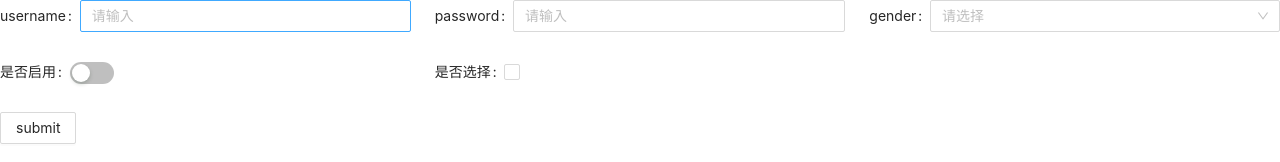
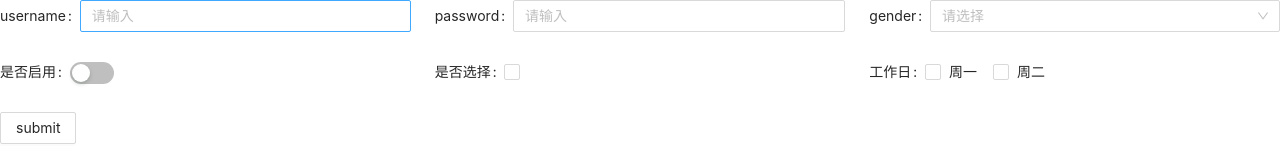
Before and after one commit to 985563349/Pro-Form, a React (Create React App) app: page / in a window 1280 px wide. Shown: the top 162 px of the page. Built offline with nearby package versions, Linux system fonts and the light colour scheme.

Commit message:
添加checkbox-group组件

```diff
--- a/src/App.tsx
+++ b/src/App.tsx
@@ -31,6 +31,22 @@ const App = () => {
           />
           <ProFormSwitch name="disable" label="是否启用" />
           <ProFormCheckbox name="checked" label="是否选择" />
+          <ProFormCheckbox.Group
+            label="工作日"
+            name="days"
+            fieldProps={{
+              options: [
+                {
+                  label: '周一',
+                  value: 1,
+                },
+                {
+                  label: '周二',
+                  value: 2,
+                },
+              ],
+            }}
+          />
         </ProForm.Group>
 
         <Button onClick={submit}>submit</Button>
--- a/src/components/ProForm/components/Checkbox/index.tsx
+++ b/src/components/ProForm/components/Checkbox/index.tsx
@@ -2,13 +2,16 @@ import { FunctionComponent } from 'react';
 import { Checkbox } from 'antd';
 
 import ProFormItem from '../../FormItem';
+import ProFormCheckboxGroup from '../CheckboxGroup';
 
 export interface ProFormCheckboxProps {
   label: string;
   name: string;
 }
 
-const ProFormCheckbox: FunctionComponent<ProFormCheckboxProps> = (props) => {
+const ProFormCheckbox: FunctionComponent<ProFormCheckboxProps> & {
+  Group: typeof ProFormCheckboxGroup;
+} = (props) => {
   const { label, name } = props;
 
   return (
@@ -18,4 +21,6 @@ const ProFormCheckbox: FunctionComponent<ProFormCheckboxProps> = (props) => {
   );
 };
 
+ProFormCheckbox.Group = ProFormCheckboxGroup;
+
 export default ProFormCheckbox;
--- /dev/null
+++ b/src/components/ProForm/components/CheckboxGroup/index.tsx
@@ -0,0 +1,23 @@
+import { FunctionComponent } from 'react';
+import { Checkbox } from 'antd';
+import { CheckboxGroupProps } from 'antd/lib/checkbox';
+
+import ProFormItem, { ProFormItemProps } from '../../FormItem';
+
+export interface ProFormCheckboxGroupProps extends ProFormItemProps {
+  fieldProps?: CheckboxGroupProps;
+}
+
+const ProFormCheckboxGroup: FunctionComponent<ProFormCheckboxGroupProps> = (
+  props
+) => {
+  const { fieldProps, ...formProps } = props;
+
+  return (
+    <ProFormItem {...formProps}>
+      <Checkbox.Group {...fieldProps} />
+    </ProFormItem>
+  );
+};
+
+export default ProFormCheckboxGroup;
```
Also changed, not shown: 1 other file (tests, documents, lock files or other folders).
